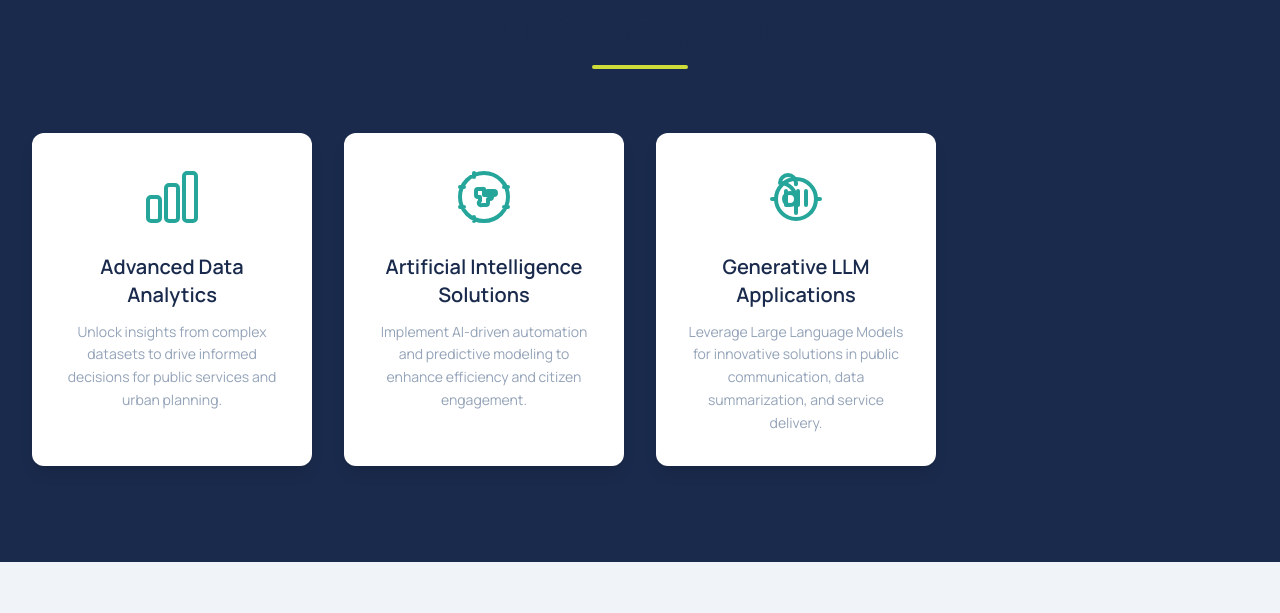
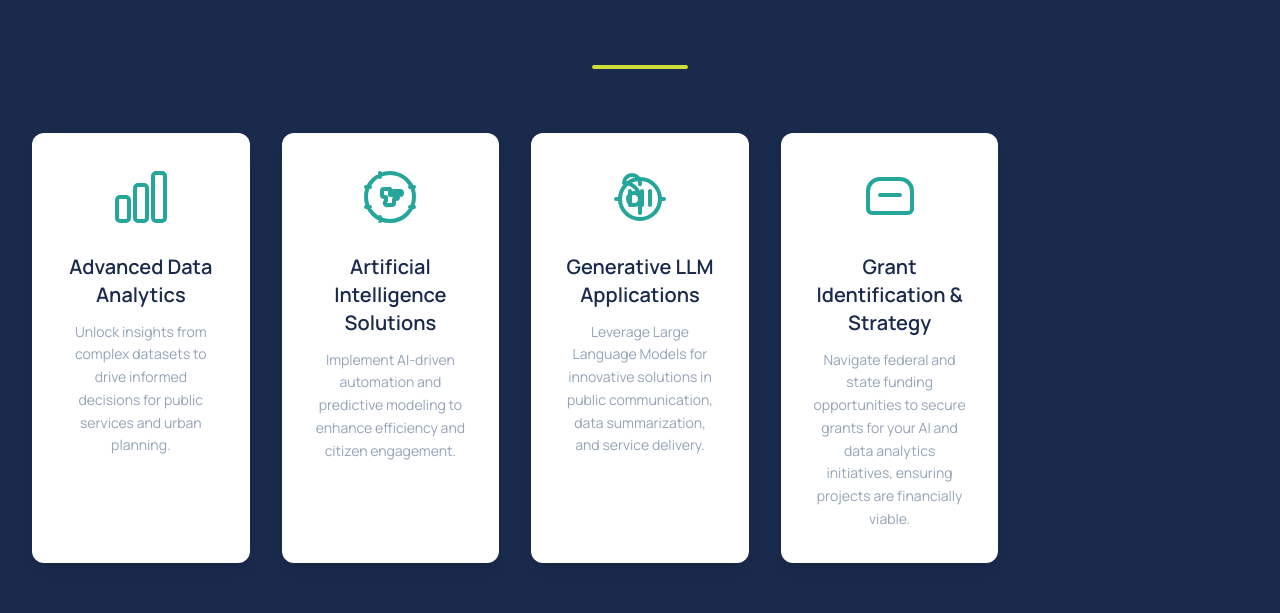
Before and after one commit to hperugu/luminacity, a React (Vite) app: page / in a window 1280 px wide. Shown: the part 2040-2653 px from the top of the page. Built offline with nearby package versions, Linux system fonts and the light colour scheme.

Commit message:
Updated constants.tsx

```diff
--- a/src/constants.tsx
+++ b/src/constants.tsx
@@ -5,7 +5,7 @@ import { BriefcaseIcon, ChartBarIcon, CpuChipIcon, LightBulbIcon, MegaphoneIcon,
 // Placeholder icons, replace with actual SVG components if FeatureIcons is not created
 const PlaceholderIcon: React.FC<React.SVGProps<SVGSVGElement>> = (props) => (
   <svg viewBox="0 0 24 24" fill="currentColor" className="w-6 h-6" {...props}>
-    <path d="M12 2C6.48 2 2 6.48 2 12s4.48 10 10 10 10-4.48 10-10S17.52 2 12 2zm0 18c-4.41 0-8-3.59-8-8s3.59-8 8-8 8 3.59 8 8-3.59 8-8 8z" />
+    <path d="M12 2C6.48 2 2 6.48 2 12s4.48 10 10 10 10-4.48 10-10S17.52 2 12 2zm0 18c-4.41 0-8-3.59-8 8-3.59 8-8 8 3.59 8 8-8 8z" />
   </svg>
 );
 
@@ -34,6 +34,11 @@ export const EXPERTISE_ITEMS: ServiceItem[] = [
     icon: <LightBulbIcon className="w-10 h-10 text-primary-light" />,
     title: 'Generative LLM Applications',
     description: 'Leverage Large Language Models for innovative solutions in public communication, data summarization, and service delivery.',
+  },
+  {
+    icon: <BriefcaseIcon className="w-10 h-10 text-primary-light" />,
+    title: 'Grant Identification & Strategy',
+    description: 'Navigate federal and state funding opportunities to secure grants for your AI and data analytics initiatives, ensuring projects are financially viable.',
   },
 ];
 
--- a/src/sections/ExpertiseSection.tsx
+++ b/src/sections/ExpertiseSection.tsx
@@ -26,7 +26,7 @@ const ExpertiseSection: React.FC<SectionProps> = ({ id }) => {
         subtitle="Empowering Governments with Technology"
         className="text-white"
       />
-      <div className="grid md:grid-cols-2 lg:grid-cols-4 gap-8">
+      <div className="grid md:grid-cols-2 lg:grid-cols-5 gap-8">
         {EXPERTISE_ITEMS.map((item) => (
           <ExpertiseCard key={item.title} {...item} />
         ))}
```
